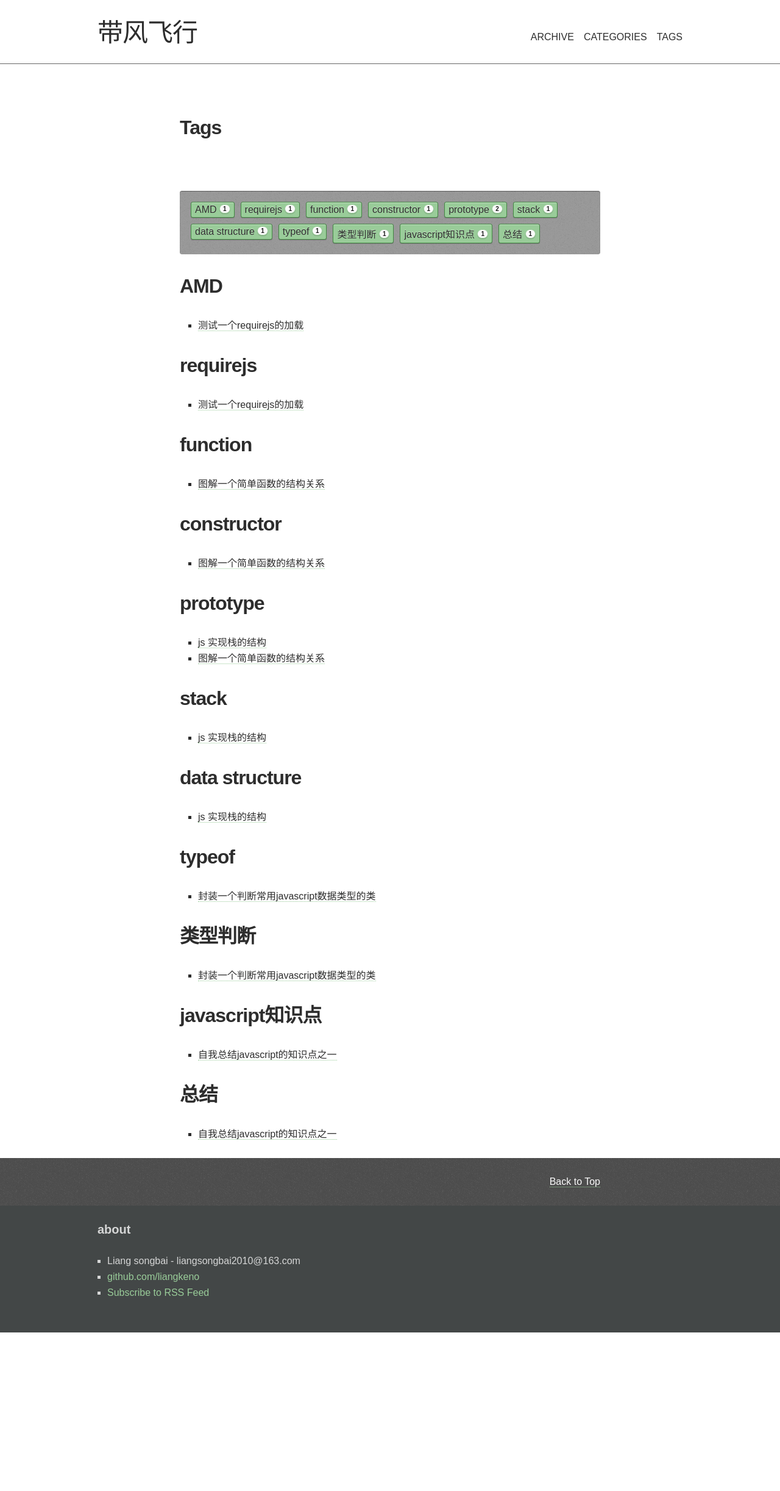
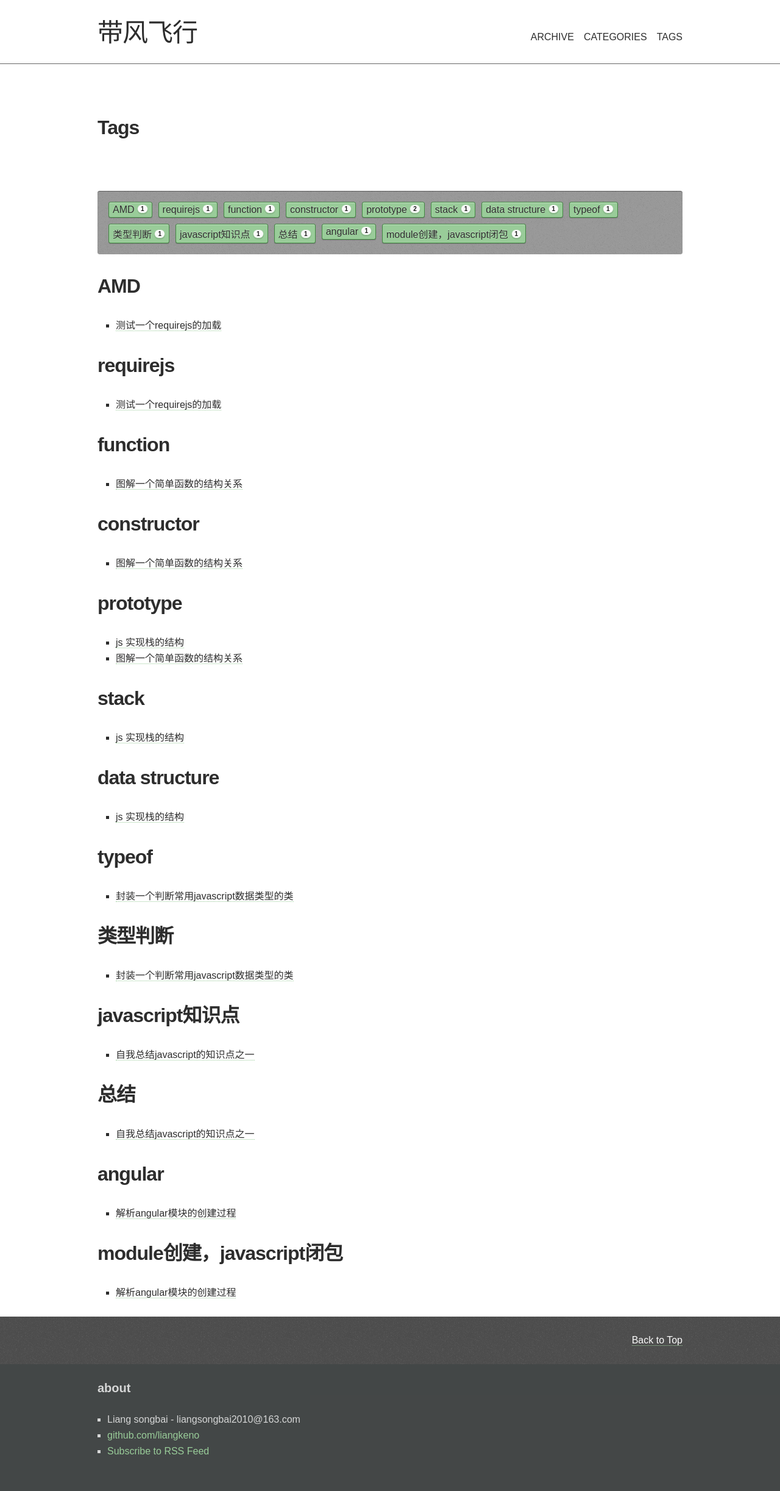
Before and after one commit to liangkeno/liangkeno.github.io, a Jekyll site: the page built from tags.html, in a window 1280 px wide. Shown: the whole page at 61% size. Built offline with Jekyll 4.4.1, drawn with Linux system fonts in a browser that asks for light colours; before the commit the page ends 2185 px from its top, so only the background shows below that; part of the change alters nothing that is shown.

Commit message:
angular module setup

```diff
--- /dev/null
+++ b/_posts/2016-09-19-angular-setup-module.md
@@ -0,0 +1,59 @@
+---
+layout: post
+category : javascript
+title: "解析angular模块的创建过程"
+tags : [angular, module创建，javascript闭包]
+---
+{% include JB/setup %}
+
+
+### 从立即调用函数把angular注册到window
+
+>- 在执行setupModule函数中把window对象传入函数内部，通过ensure函数把angular注册到window对象上
+>
+>- 接着在注册一个module属性到angular对象上，属性值指向闭包函数module,
+>
+>- 当执行angular.module()方法时，把自定义的模块名注册在闭包环境中的modules={}上，同时返回绑定了一序列方法（factory,controller）的moduleInstance对象返回到外部
+
+<pre>
+(function(window) {
+
+	function setupModule(window) {
+		function ensure(obj, name, factory) {
+			return obj[name] || (obj[name] = factory());
+		}
+		//把angular注册到window上
+		var angular = ensure(window, 'angular', Object);
+		//把module注册都angular上，并返回angular['module']方法
+		return ensure(angular, 'module', function() {
+			var modules = {};
+			//angular.module()调用时执行的方法
+			return function module(name, requires, configFn) {
+				//执行这个方法后，返回的模块实例
+				return ensure(modules, name, function() {
+					//返回的模块实例
+					var moduleInstance = {
+						controller: function() {
+							console.log("I am controller");
+						},
+						factory: function() {
+							console.log("I am factory");
+						},
+						service: function() {
+							console.log("I am service");
+						}
+					};
+					return moduleInstance;
+				});
+			}
+		});
+	}
+
+	setupModule(window);
+
+})(window);
+//创建一个模块mymodule,并把moduleInstance返回给mymodule变量
+var mymodule = angular.module('mymodule', []);
+//执行controller方法
+mymodule.controller(); //I am controller
+</pre>
--- a/assets/themes/the-minimum/css/style.css
+++ b/assets/themes/the-minimum/css/style.css
@@ -772,7 +772,7 @@ pre {
   .unit-article .entry-content,
   .unit-article .misc-content,
   .unit-article .unit-foot-inner {
-    width: 43.125em;
+    width: 60em;
   }
   .unit-article .unit-foot .pagination {
     float: left;
```
